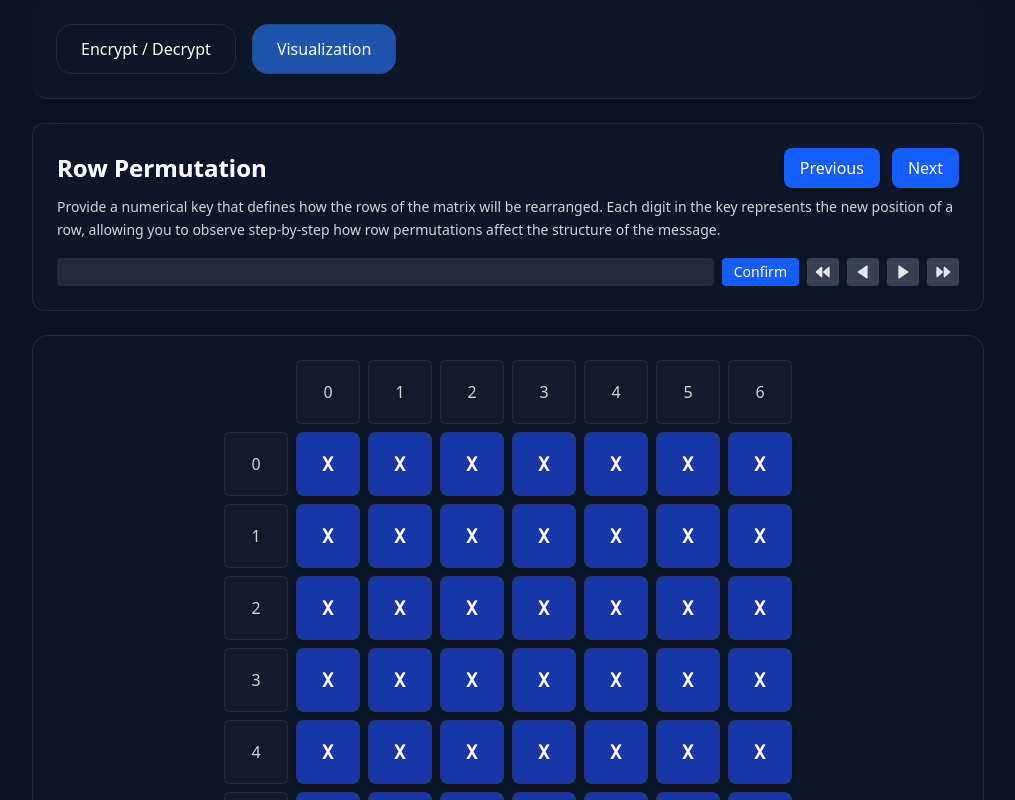
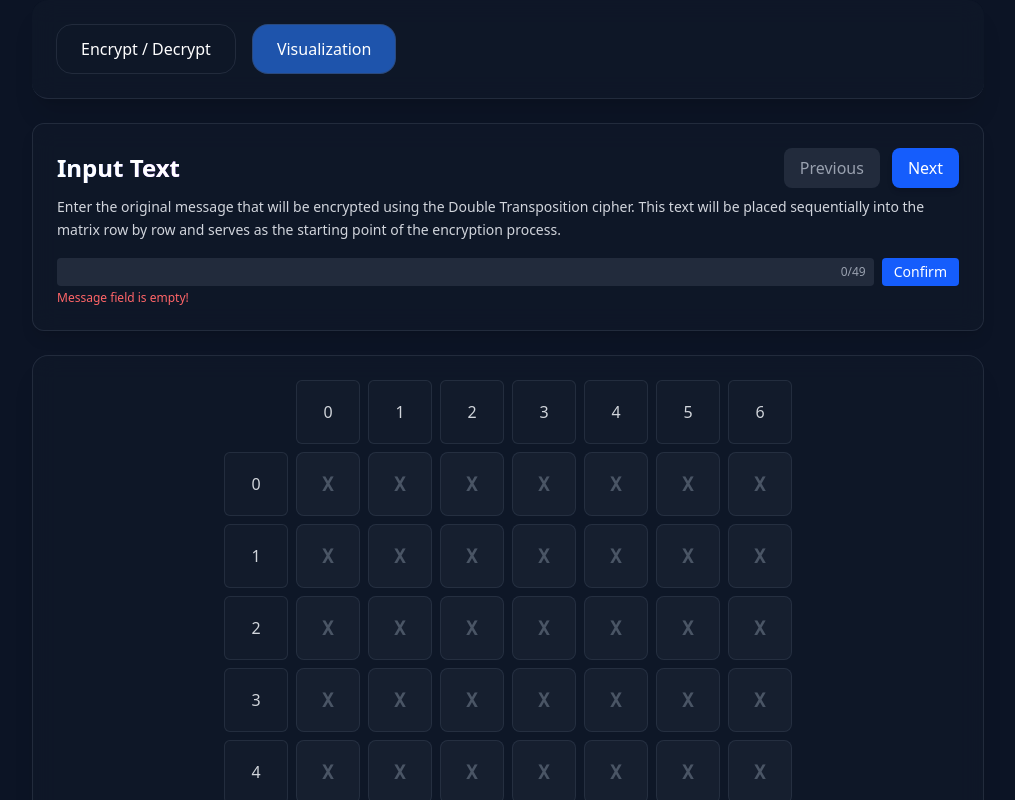
Before and after one commit to K1rtz/cipher-viz, a React (Vite) app: page /simulation in a window 1280 px wide. Both pictures are taken after a click on the button "Next". Shown: the top 800 px of the page, without its empty margins (132-1147 px from the left). Built offline with nearby package versions, Linux system fonts and the light colour scheme.

Commit message:
chore(frontend): add minimum requirement for plainText length

```diff
--- a/src/components/MatrixDisplay.jsx
+++ b/src/components/MatrixDisplay.jsx
@@ -80,6 +80,7 @@ export default function MatrixDisplay({ rows = 7, cols = 7 }) {
       }))
     );
   };
+
 
 
   useEffect(() => {
--- a/src/components/StepController.jsx
+++ b/src/components/StepController.jsx
@@ -136,8 +136,10 @@ export default function StepController() {
     dispatch(setRowsCurrentStep(0))
     dispatch(setRowsAdvanceNext(true))
   }
+
   const [showColsKeyError, setShowColsKeyError] = useState(false)
   const [showRowsKeyError, setShowRowsKeyError] = useState(false)
+  const [showPlainTextError, setShowPlainTextError] = useState(false)
 
   const handleGenerateColumnSubsteps = () =>{
     if(columnKey.length !== matrixColsLen){
@@ -157,6 +159,14 @@ export default function StepController() {
   }
 
   const handleNext = () => {
+    if(currentStep === 0 && plainText.length === 0){
+      setShowPlainTextError(true);
+      return
+    }
+    if(showPlainTextError){
+      setShowPlainTextError(false);
+    }
+
     if (currentStep < steps.length - 1)
     dispatch(setActiveStep(currentStep + 1))
   };
@@ -194,10 +204,13 @@ export default function StepController() {
         </div>
       </div>
       <p className="text-gray-300 text-sm leading-relaxed">{steps[currentStep].description}</p>
-      <div className={`flex items-center gap-2 mt-4 ${currentStep === 0 ? 'flex' : 'hidden'}`}>
+      <div className={`flex items-start gap-2 mt-4 ${currentStep === 0 ? 'flex' : 'hidden'}`}>
 
         <div className="relative flex-1">
-          <input
+          <div className='flex-1'>
+            <div className="relative flex-1">
+
+            <input
             type="text"
             maxLength={maxLen}
             value={plainText}
@@ -206,10 +219,18 @@ export default function StepController() {
             }
             className="w-full text-gray-300 bg-gray-700/50 rounded px-2 py-1 pr-14 text-sm"
           />
+          <span className="pointer-events-none absolute right-2 top-1/2 -translate-y-1/2 text-xs text-gray-400">
+            {plainText.length}/{maxLen}
+          </span>
+            </div>
+            {showPlainTextError && (
+              <p className="mt-1 text-xs text-red-400">
+                Message field is empty!
+              </p>
+            )}
 
-          <span className="pointer-events-none absolute right-2 top-1/2 -translate-y-1/2 text-xs text-gray-400">
-    {plainText.length}/{maxLen}
-  </span>
+          </div>
+
         </div>
 
         <button
```
